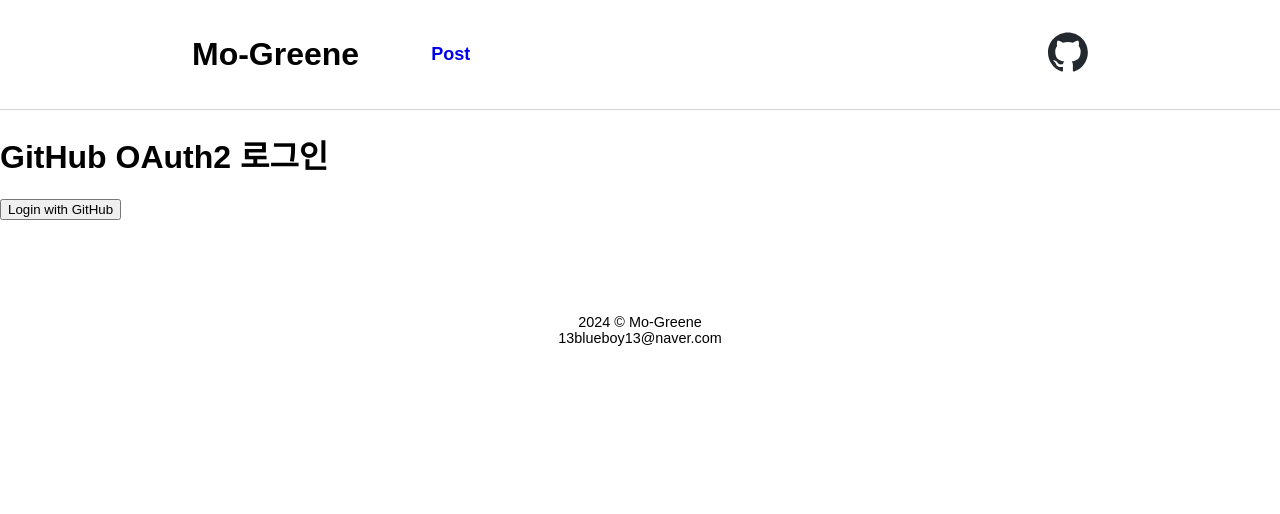
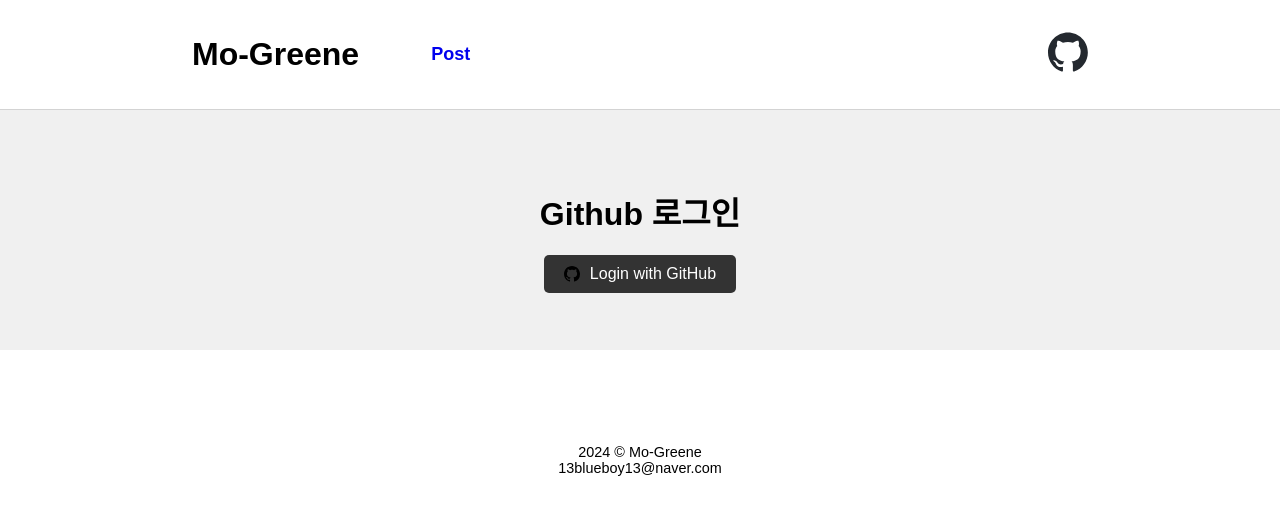
Before and after one commit to Mo-Greene/Blog-Front, a React (Vite) app: page /login in a window 1280 px wide. Shown: the top 514 px of the page. Built offline with nearby package versions, Linux system fonts and the light colour scheme; no server answers.

Commit message:
1차 구현 완

```diff
--- a/src/api/index.js
+++ b/src/api/index.js
@@ -11,4 +11,17 @@
     "Access-Control-Allow-Origin": "*",
   },
   responseType: "json",
-})
+});
+
+client.interceptors.request.use(
+  config => {
+    const token = localStorage.getItem('access_token');
+    if (token) {
+      config.headers.Authorization = `Bearer ${token}`;
+    }
+    return config;
+  },
+  error => {
+    return Promise.reject(error);
+  }
+);
--- a/src/pages/login/index.jsx
+++ b/src/pages/login/index.jsx
@@ -1,4 +1,19 @@
+import {useEffect} from "react";
+import {useNavigate} from "react-router-dom";
+import { styles } from './styles';
+
 const Login = () => {
+  const navigate = useNavigate();
+
+  useEffect(() => {
+    const query = new URLSearchParams(window.location.search);
+    const accessToken = query.get('access_token');
+
+    if (accessToken) {
+      localStorage.setItem('access_token', accessToken);
+      navigate('/');
+    }
+  }, [navigate]);
 
   const handleLogin = () => {
     const clientId = "Ov23liXS94qlXaXJ9edu";
@@ -8,10 +23,16 @@
   }
 
   return (
-    <>
-      <h1>GitHub OAuth2 로그인</h1>
-      <button onClick={handleLogin}>Login with GitHub</button>
-    </>
+    <styles.loginContainer>
+      <h1>Github 로그인</h1>
+      <styles.githubLoginButton onClick={handleLogin}>
+        <styles.githubIcon viewBox="0 0 16 16" version="1.1" width="16" height="16" aria-hidden="true">
+          <path fillRule="evenodd"
+                d="M8 0C3.58 0 0 3.58 0 8c0 3.54 2.29 6.53 5.47 7.59.4.07.55-.17.55-.38 0-.19-.01-.82-.01-1.49-2.01.37-2.53-.49-2.69-.94-.09-.23-.48-.94-.82-1.13-.28-.15-.68-.52-.01-.53.63-.01 1.08.58 1.23.82.72 1.21 1.87.87 2.33.66.07-.52.28-.87.51-1.07-1.78-.2-3.64-.89-3.64-3.95 0-.87.31-1.59.82-2.15-.08-.2-.36-1.01.08-2.11 0 0 .67-.21 2.2.82.64-.18 1.32-.27 2-.27s1.36.09 2 .27c1.53-1.04 2.2-.82 2.2-.82.44 1.1.16 1.91.08 2.11.51.56.82 1.27.82 2.15 0 3.07-1.87 3.75-3.64 3.95.29.25.54.73.54 1.48 0 1.07-.01 1.93-.01 2.2 0 .21.15.46.55.38A8.013 8.013 0 0016 8c0-4.42-3.58-8-8-8z"></path>
+        </styles.githubIcon>
+        Login with GitHub
+      </styles.githubLoginButton>
+    </styles.loginContainer>
   )
 };
 
--- /dev/null
+++ b/src/pages/login/styles.js
@@ -0,0 +1,33 @@
+import styled from "styled-components";
+
+export const styles = {
+  loginContainer: styled.div`
+      display: flex;
+      flex-direction: column;
+      align-items: center;
+      justify-content: center;
+      height: 30vh;
+      background-color: #f0f0f0;
+  `,
+
+  githubLoginButton: styled.button`
+      display: flex;
+      align-items: center;
+      background-color: #333;
+      color: white;
+      border: none;
+      border-radius: 5px;
+      padding: 10px 20px;
+      font-size: 16px;
+      cursor: pointer;
+      transition: background-color 0.3s ease;
+
+      &:hover {
+          background-color: #555;
+      }
+  `,
+
+  githubIcon: styled.svg`
+      margin-right: 10px;
+  `
+}
--- a/src/pages/write/index.jsx
+++ b/src/pages/write/index.jsx
@@ -1,6 +1,19 @@
 import WriteBox from "../../components/write/WriteBox.jsx";
+import {useNavigate} from "react-router-dom";
+import {useEffect} from "react";
 
 const Write = () => {
+
+  const navigate = useNavigate();
+
+  useEffect(() => {
+    const token = localStorage.getItem('access_token');
+    if (!token) {
+      alert('로그인이 필요합니다.');
+      navigate('/login');
+    }
+  }, [navigate]);
+
   return (
     <>
       <WriteBox />
```
